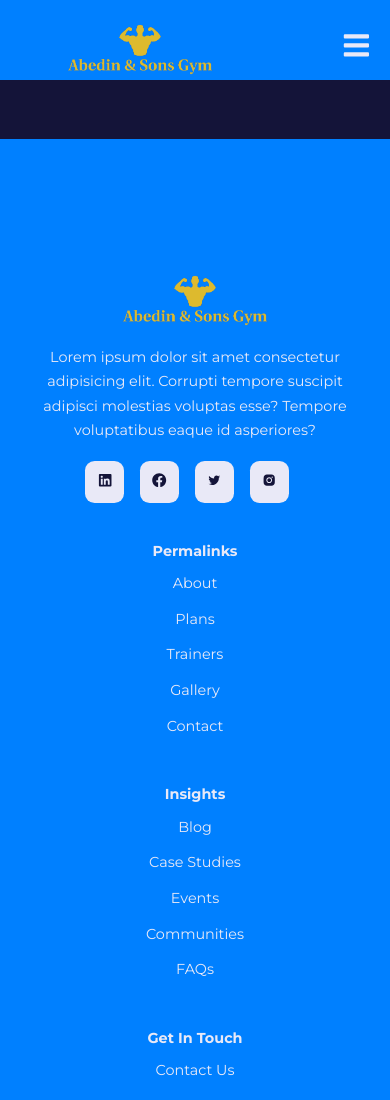
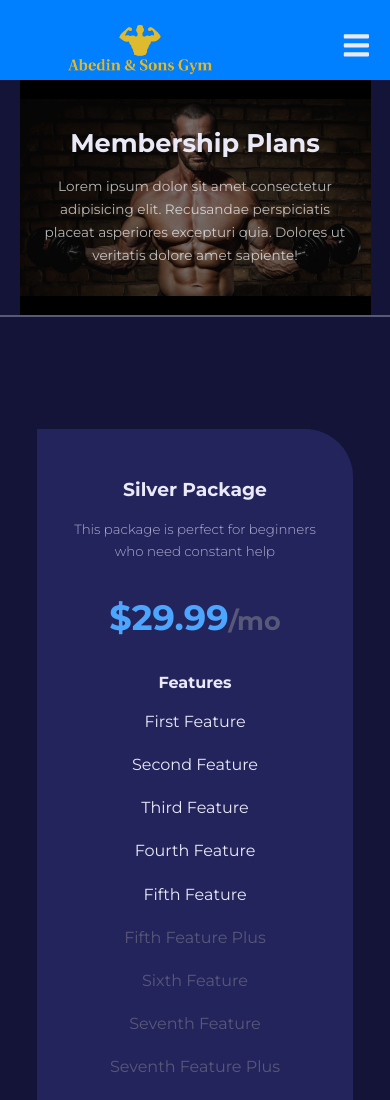
Before and after one commit to MehediMashfan086/react-project-gym, a React (Create React App) app: page /plans in a window 390 px wide. Shown: the top 1100 px of the page. Built offline with nearby package versions, Linux system fonts and the light colour scheme.

Commit message:
feat(Plans): Plans section done with responsive

```diff
--- a/src/data.js
+++ b/src/data.js
@@ -239,7 +239,7 @@ export const plans = [
     {
         id: 3,
         name: 'Platinum Package',
-        desc: 'This package is perfect for busy people who need home service',
+        desc: 'This package is perfect for busy people who need home service plan',
         price: 89.99,
         features: [
             {feature: 'First Feature', available: true},
--- a/src/pages/Plans/Plans.css
+++ b/src/pages/Plans/Plans.css
@@ -0,0 +1,70 @@
+.plans-container {
+    display: grid;
+    grid-template-columns: repeat(3, 1fr);
+    gap: 3rem;
+}
+
+.plans-plan h3 {
+    margin-bottom: 0.8rem;
+}
+
+.plans-plan small {
+    margin-bottom: 2rem;
+}
+
+.plans-plan h1 {
+    color: var(--color-primary-variant);
+    display: inline;
+}
+
+.plans-plan h2 {
+    display: inline;
+    color: var(--color-gray-400);
+}
+
+.plans-plan h4 {
+    margin-top: 2rem;
+}
+
+.plans-plan p {
+    margin-top: 1rem;
+    color: var(--color-gray-100);
+}
+
+.plans-plan p.disabled {
+    color: var(--color-gray-400);
+}
+
+.plans-plan button {
+    margin-top: 3rem;
+    cursor: pointer;
+}
+
+
+
+
+
+/* MEDIA QUERIES (medium screens) */
+
+@media screen and (max-width: 1024px) {
+    .plans-container {
+        grid-template-columns: 1fr 1fr;
+        gap: 2rem;
+    }
+}
+
+
+
+
+/* MEDIA QUERIES (small screens) */
+
+@media screen and (max-width: 600px) {
+    .plans-container {
+        grid-template-columns: 1fr;
+    }
+
+    .plans-plan {
+        width: 90%;
+        margin: 0 auto;
+    }
+}
--- a/src/pages/Plans/Plans.jsx
+++ b/src/pages/Plans/Plans.jsx
@@ -1,11 +1,40 @@
 import React from 'react'
 import "./Plans.css"
+import Header from '../../components/Header'
+import HeaderImage from "../../images/header_bg_4.jpg"
+import Card from "../../UI/Card"
+import { plans } from "../../data"
 
 const Plans = () => {
   return (
-    <div>
-      Plans
-    </div>
+    <>
+      <Header title="Membership Plans" image={HeaderImage}>
+        Lorem ipsum dolor sit amet consectetur
+        adipisicing elit. Recusandae perspiciatis
+        placeat asperiores excepturi quia. Dolores
+        ut veritatis dolore amet sapiente!
+      </Header>
+      <section className="plans">
+        <div className="container plans-container">
+          {plans.map(({id, name, desc, price, features}) => {
+            return (
+              <Card className="plans-plan" key={id}>
+                <h3>{name}</h3>
+                <small>{desc}</small>
+                <h1>{`$${price}`}</h1><h2>/mo</h2>
+                <h4>Features</h4>
+                {
+                  features.map(({feature, available}, index) => {
+                    return <p key={index} className={!available ? "disabled" : ""}>{feature}</p>
+                  })
+                }
+                <button className='btn lg'>Choose Plan</button>
+              </Card>
+            )
+          })}
+        </div>
+      </section>
+    </>
   )
 }
 
```
